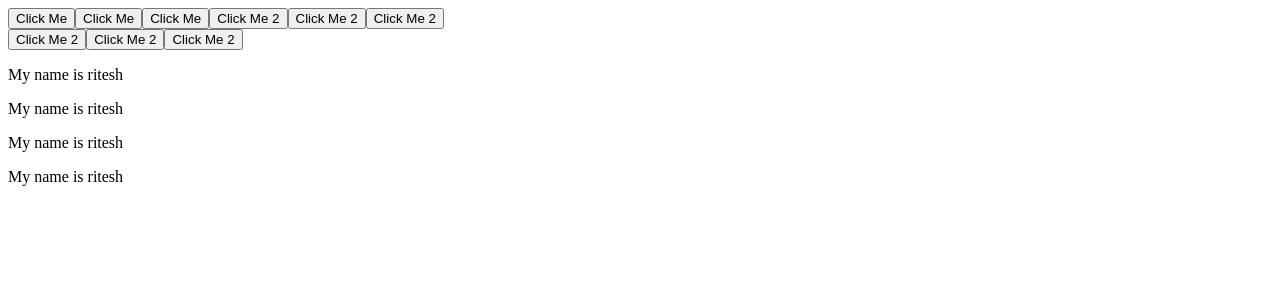
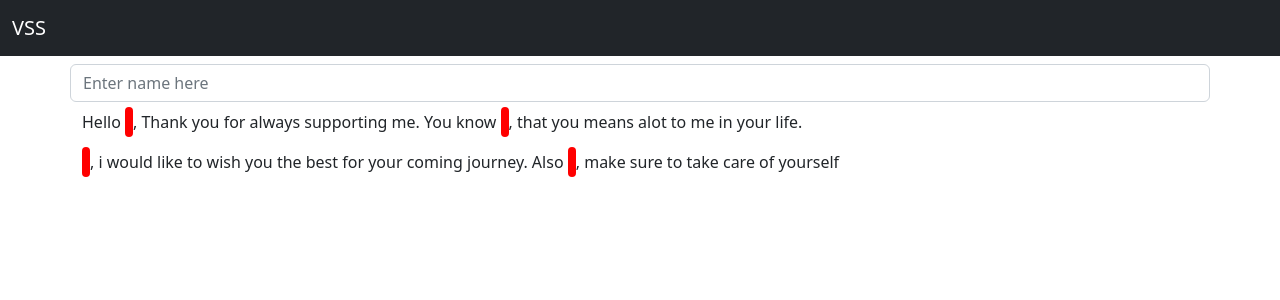
Before and after one commit to xDAnkit/react-js-lab-session, a React (Vite) app: page / in a window 1280 px wide. Shown: the top 300 px of the page. Built offline with nearby package versions, Linux system fonts and the light colour scheme.

Commit message:
Added Day 4 content

```diff
--- a/package.json
+++ b/package.json
@@ -12,7 +12,8 @@
     "axios": "^0.27.2",
     "bootstrap": "^5.2.0",
     "react": "^18.2.0",
-    "react-dom": "^18.2.0"
+    "react-dom": "^18.2.0",
+    "reactstrap": "^9.1.2"
   },
   "devDependencies": {
     "@types/react": "^18.0.15",
--- /dev/null
+++ b/src/Day-4/Components/Counter.jsx
@@ -0,0 +1,31 @@
+import { Component } from "react";
+class Counter extends Component {
+  constructor(props) {
+    super(props);
+    this.state = {
+      counter: 10,
+    };
+  }
+
+  _handleIncrementCounter = () => {
+    this.setState({
+      counter: this.state.counter + 1,
+    });
+    console.log({ state: this.state.counter });
+  };
+
+  render() {
+    console.log("Re-Render");
+    return (
+      <>
+        <p>Counter: {this.state.counter}</p>
+        <button onClick={this._handleIncrementCounter}>
+          Increment Counter
+        </button>
+        <input placeholder="Enter Data" />
+      </>
+    );
+  }
+}
+
+export default Counter;
--- /dev/null
+++ b/src/Day-4/Components/CounterV2.jsx
@@ -0,0 +1,41 @@
+import { Component } from "react";
+class CounterV2 extends Component {
+  state = {
+    counter: 10,
+    name: "Ritesh",
+  };
+
+  _handleIncrementCounter = () => {
+    this.setState({
+      counter: this.state.counter + 1,
+    });
+  };
+
+  render() {
+    console.log("Re-Render");
+    return (
+      <>
+        <p>V2 Name: {this.state.name}</p>
+        <p>V2 Name: {this.state.name}</p>
+        <p>V2 Name: {this.state.name}</p>
+        <p>V2 Name: {this.state.name}</p>
+        <p>V2 Name: {this.state.name}</p>
+        <p>V2 Name: {this.state.name}</p>
+        <button onClick={this._handleIncrementCounter}>
+          Increment Counter
+        </button>
+        <input
+          placeholder="Enter Data"
+          value={this.state.name}
+          onChange={(e) => {
+            this.setState({
+              name: e.target.value,
+            });
+          }}
+        />
+      </>
+    );
+  }
+}
+
+export default CounterV2;
--- /dev/null
+++ b/src/Day-4/Components/Greetings.jsx
@@ -0,0 +1,65 @@
+import { Component } from "react";
+import { Button, Container, Input, Row } from "reactstrap";
+import {
+  Collapse,
+  Navbar,
+  NavbarToggler,
+  NavbarBrand,
+  Nav,
+  NavItem,
+  NavLink,
+  UncontrolledDropdown,
+  DropdownToggle,
+  DropdownMenu,
+  DropdownItem,
+  NavbarText,
+} from "reactstrap";
+import "./index.css";
+
+class Greetings extends Component {
+  state = {
+    name: "",
+  };
+
+  _handleInputChange = (e) => {
+    console.log(e);
+    this.setState({
+      name: e.target.value,
+    });
+  };
+
+  render() {
+    return (
+      <>
+        <Navbar color="dark" dark>
+          <NavbarBrand href="/">
+            <span>VSS</span>
+          </NavbarBrand>
+        </Navbar>
+
+        <Container className="my-2">
+          <Row>
+            <Input
+              placeholder="Enter name here"
+              onChange={this._handleInputChange}
+            />
+          </Row>
+          <Row className="my-2">
+            <p>
+              Hello <span>{this.state.name}</span>, Thank you for always
+              supporting me. You know <span>{this.state.name}</span>, that you
+              means alot to me in your life.{" "}
+            </p>
+            <p>
+              <span>{this.state.name}</span>, i would like to wish you the best
+              for your coming journey. Also <span>{this.state.name}</span> ,
+              make sure to take care of yourself
+            </p>
+          </Row>
+        </Container>
+      </>
+    );
+  }
+}
+
+export default Greetings;
--- /dev/null
+++ b/src/Day-4/Components/index.css
@@ -0,0 +1,6 @@
+p span {
+  background-color: red;
+  color: white;
+  padding: 4px;
+  border-radius: 10px;
+}
--- a/src/main.jsx
+++ b/src/main.jsx
@@ -1,6 +1,14 @@
 import React from "react";
 import ReactDOM from "react-dom/client";
 import App from "./App";
+import Counter from "./Day-4/Components/Counter";
+import CounterV2 from "./Day-4/Components/CounterV2";
 //import "./index.css";
+import "bootstrap/dist/css/bootstrap.min.css";
+import Greetings from "./Day-4/Components/Greetings";
 
-ReactDOM.createRoot(document.getElementById("root")).render(<App />);
+ReactDOM.createRoot(document.getElementById("root")).render(
+  <>
+    <Greetings />
+  </>
+);
```
Also changed, not shown: 1 other file (tests, documents, lock files or other folders).
